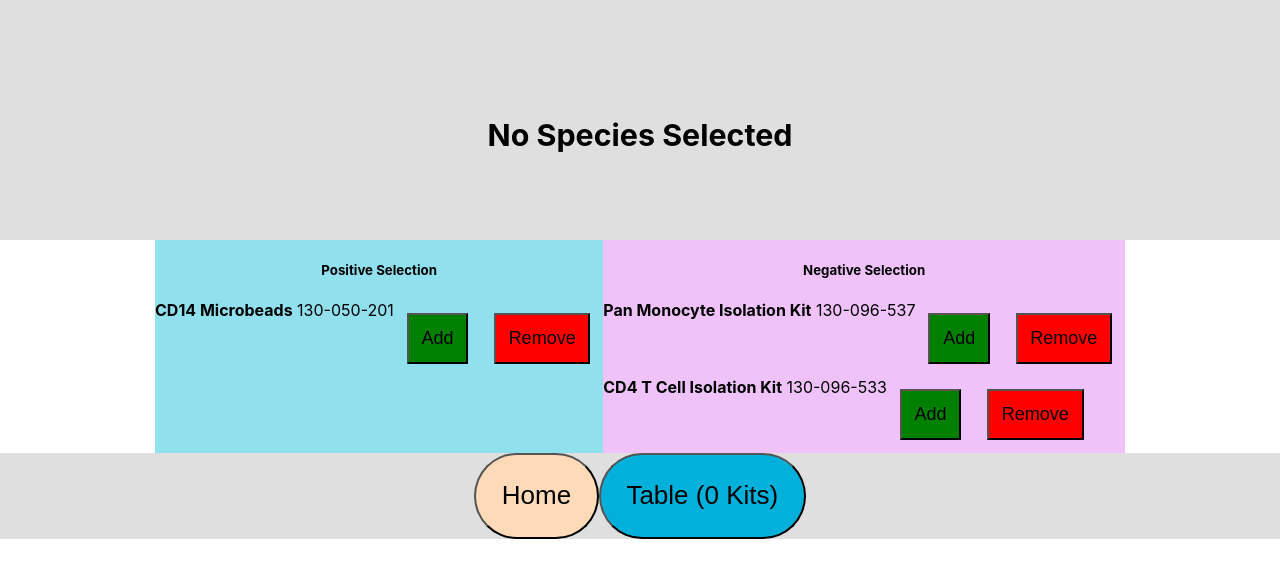
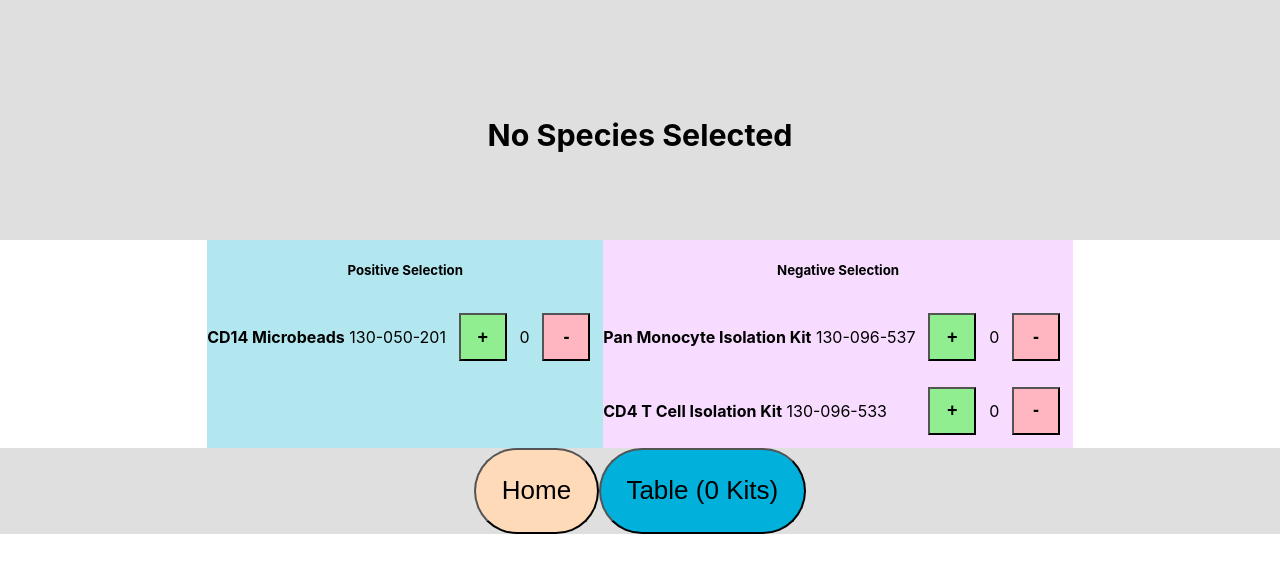
Before and after one commit to chutim/secondary-isolations, a React (Create React App) app: page /kits in a window 1280 px wide. Shown: the top 578 px of the page. Built offline with nearby package versions, Linux system fonts and the light colour scheme.

Commit message:
display current count of each kit on Kits component, styling consolidated

```diff
--- a/src/App.css
+++ b/src/App.css
@@ -19,6 +19,18 @@
 }
 
 /* ----------------CONTAINERS--------------- */
+#root {
+  width: 1000px;
+  margin: auto;
+}
+
+.page {
+  display: flex;
+  flex-direction: column;
+  text-align: center;
+  align-items: center;
+}
+
 header {
   background-color: #dfdfdf;
   min-height: 30vh;
--- a/src/App.js
+++ b/src/App.js
@@ -43,13 +43,11 @@ class App extends Component {
       }
       this.setState({ tableKitIDs });
     }
-
-    console.log(this.state.tableKitIDs);
   };
 
   render() {
     return (
-      <Router>
+      <Router className="main">
         <Switch>
           <Route
             path="/kits"
@@ -58,6 +56,7 @@ class App extends Component {
                 {...props}
                 currentSpecies={this.state.currentSpecies}
                 tableRows={this.state.tableRows}
+                tableKitIDs={this.state.tableKitIDs}
                 updateTable={this.updateTable}
               />
             )}
--- a/src/components/Home.css
+++ b/src/components/Home.css
@@ -1,12 +1,4 @@
 /* ----------------CONTAINERS--------------- */
-.home {
-  /* might be redundant across pages */
-  display: flex;
-  flex-direction: column;
-  text-align: center;
-  align-items: center;
-}
-
 .home-container-species-buttons {
   display: flex;
   flex-wrap: wrap;
--- a/src/components/Home.js
+++ b/src/components/Home.js
@@ -11,7 +11,7 @@ class Home extends Component {
 
   render() {
     return (
-      <div className="home">
+      <div className="page">
         <header>
           <h3 className="page-title">Secondary Isolation Calculator</h3>
           <h5 className="home-subtitle">
--- a/src/components/Kits.css
+++ b/src/components/Kits.css
@@ -1,12 +1,4 @@
 /* ----------------CONTAINERS--------------- */
-.kits {
-  /* might be redundant across pages */
-  display: flex;
-  flex-direction: column;
-  text-align: center;
-  align-items: center;
-}
-
 .kits-body {
   display: flex;
 }
@@ -14,18 +6,26 @@
 .kit-section {
   display: flex;
   flex-direction: column;
+  width: ;
 }
 
 .section-positive-selection {
-  background-color: rgb(144, 224, 238);
+  background-color: rgb(179, 231, 240);
 }
 
 .section-negative-selection {
-  background-color: rgb(239, 195, 250);
+  background-color: rgb(248, 220, 255);
+}
+
+.kit-info-container {
+  display: flex;
+  align-items: center;
+  justify-content: space-between;
 }
 
 .kit-options-container {
   display: flex;
+  align-items: center;
 }
 
 /* ----------------TEXT---------------- */
@@ -33,14 +33,16 @@
 /* --------------BUTTONS--------------- */
 .kit-options-button {
   font-size: calc(10px + 1vmin);
-  padding: 1vw;
+  text-align: center;
   margin: 1vw;
+  height: calc(40px + 1vmin);
+  width: calc(40px + 1vmin);
 }
 
 .kit-add-button {
-  background-color: green;
+  background-color: lightgreen;
 }
 
 .kit-remove-button {
-  background-color: red;
+  background-color: lightpink;
 }
--- a/src/components/Kits.js
+++ b/src/components/Kits.js
@@ -26,7 +26,7 @@ class Kits extends Component {
 
   render() {
     return (
-      <div className="kits">
+      <div className="page">
         <header>
           <h3 className="page-title">{this.state.currentSpecies}</h3>
         </header>
@@ -34,52 +34,58 @@ class Kits extends Component {
           <div className="kit-section section-positive-selection">
             <h5>Positive Selection</h5>
             {this.state.positiveKits.map(kit => (
-              <div className="kit-options-container" key={kit.id}>
+              <div className="kit-info-container" key={kit.id}>
                 <div>
                   <b>{kit.name}</b> {kit.id}
                 </div>
+                <div className="kit-options-container">
                   <button
                     className="kit-options-button kit-add-button"
                     onClick={() => {
                       this.props.updateTable("add", kit.id);
                     }}
                   >
-                  Add
+                    <b>+</b>
                   </button>
+                  <div>{this.props.tableKitIDs[kit.id] || 0}</div>
                   <button
                     className="kit-options-button kit-remove-button"
                     onClick={() => {
                       this.props.updateTable("remove", kit.id);
                     }}
                   >
-                  Remove
+                    <b>-</b>
                   </button>
+                </div>
               </div>
             ))}
           </div>
           <div className="kit-section section-negative-selection">
             <h5>Negative Selection</h5>
             {this.state.negativeKits.map(kit => (
-              <div className="kit-options-container" key={kit.id}>
+              <div className="kit-info-container" key={kit.id}>
                 <div>
                   <b>{kit.name}</b> {kit.id}
                 </div>
+                <div className="kit-options-container">
                   <button
                     className="kit-options-button kit-add-button"
                     onClick={() => {
                       this.props.updateTable("add", kit.id);
                     }}
                   >
-                  Add
+                    <b>+</b>
                   </button>
+                  <div>{this.props.tableKitIDs[kit.id] || 0}</div>
                   <button
                     className="kit-options-button kit-remove-button"
                     onClick={() => {
                       this.props.updateTable("remove", kit.id);
                     }}
                   >
-                  Remove
+                    <b>-</b>
                   </button>
+                </div>
               </div>
             ))}
           </div>
--- a/src/components/Table.js
+++ b/src/components/Table.js
@@ -6,7 +6,7 @@ import "./Table.css";
 class Table extends Component {
   render() {
     return (
-      <div className="table">
+      <div className="page">
         <header>
           <h3 className="page-title">Table</h3>
         </header>
```
Lines whose indentation alone changed are shown as unchanged.
